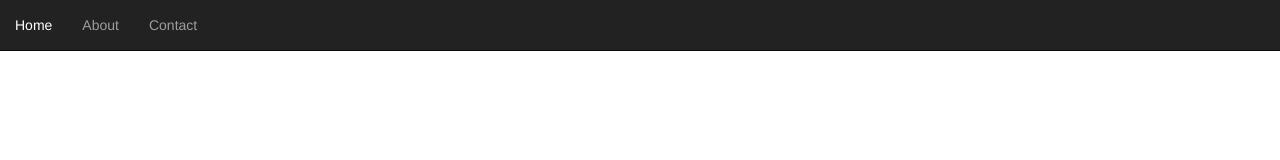
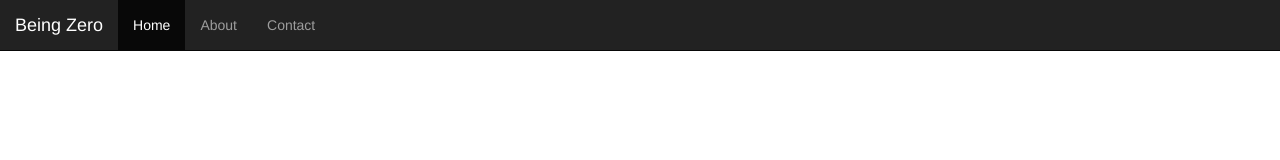
Before and after one commit to beingzeroin/WhEbDhEv, a plain HTML site: page ex-1/index.html in a window 1280 px wide. Drawn offline with nearby package versions, Linux system fonts and the light colour scheme.

Commit message:
Completed NavBar with Brand and Header

```diff
--- a/ex-1/index.html
+++ b/ex-1/index.html
@@ -18,11 +18,14 @@
 
   <body>
     <nav class="navbar navbar-inverse navbar-fixed-top">
+        <div class="navbar-header">
+            <a class="navbar-brand" href="#">Being Zero</a>
+        </div>
         <ul class="nav navbar-nav">
-            <li><a href='#'>Home</a></li>
+            <li class="active"><a href='#'>Home</a></li>
             <li><a href='#'>About</a> </li>
             <li><a href='#'>Contact</a></li>
-        </ul>
+        </li>
     </nav>
 
     <!-- Bootstrap core JavaScript
```
Also changed, not shown: Docs/CH-4.txt.
